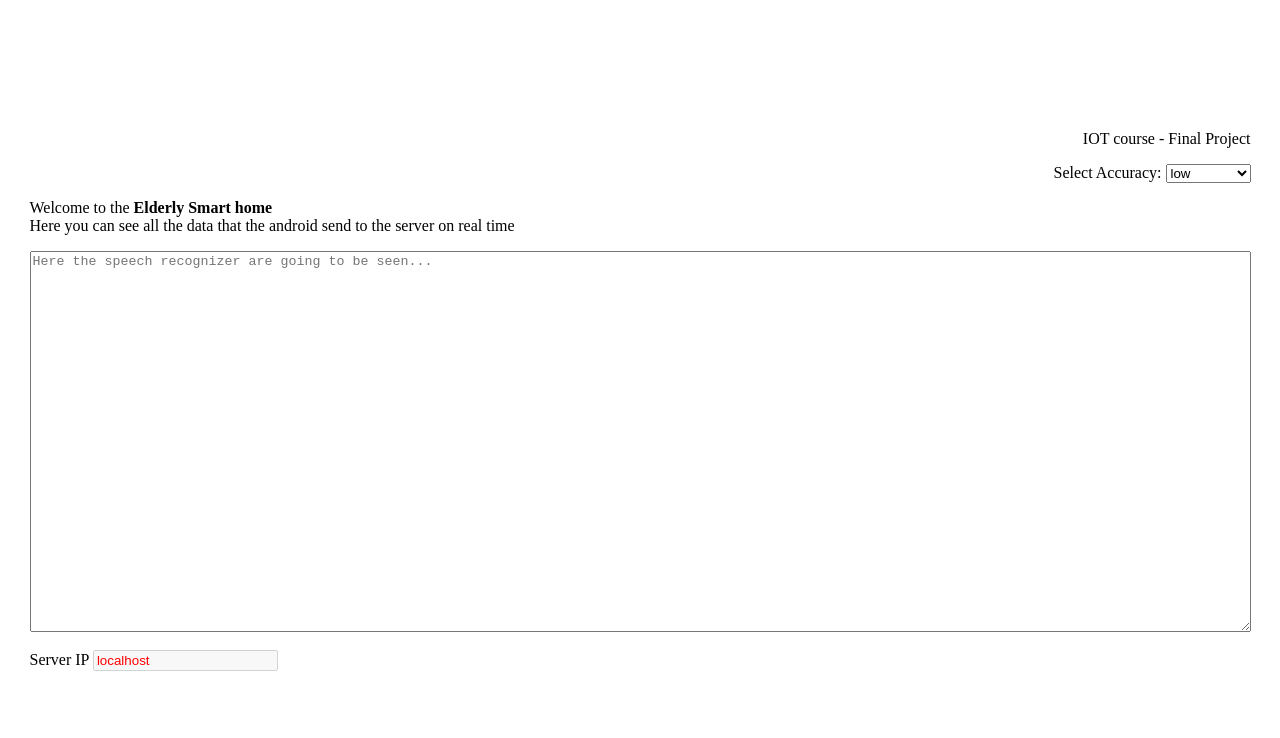
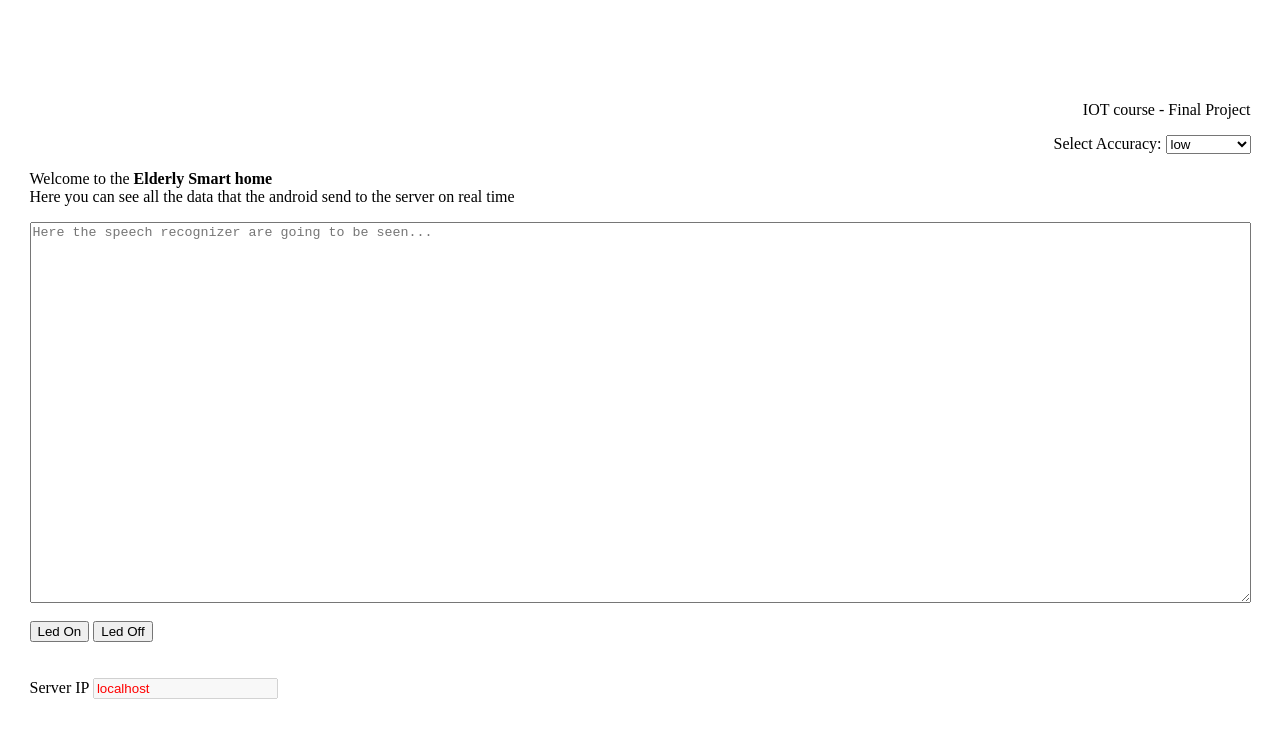
Before and after one commit to livnoni/IOT_project, a website: page node_server/public/index.html in a window 1280 px wide. Drawn offline with nearby package versions, Linux system fonts and the light colour scheme; no server answers.

Commit message:
added led indicator

```diff
--- a/node_server/public/index.html
+++ b/node_server/public/index.html
@@ -77,8 +77,14 @@
 
 </div>
 
+<textarea id="tweets" rows="25" cols="150" placeholder="Here the speech recognizer are going to be seen..."></textarea>
+<br><br>
 
-<textarea id="tweets" rows="25" cols="150" placeholder="Here the speech recognizer are going to be seen..."></textarea>
+<div>
+    <button onclick="ledOn()">Led On</button>
+    <button onclick="ledOff()">Led Off</button>
+</div>
+
 <br><br>
 
 <label for="ip">Server IP</label>
@@ -107,6 +113,17 @@
         document.getElementById("tweets").scrollTop = document.getElementById("tweets").scrollHeight;
     }
 
+    function ledOn(){
+        $.get(`http://${document.location.host}/ledOn`, function (data) {
+            console.log("ledOn data: " + data);
+        });
+    }
+    function ledOff(){
+        $.get(`http://${document.location.host}/ledOff`, function (data) {
+            console.log("ledOff data: " + data);
+        });
+    }
+
 </script>
 
 </body>
```
